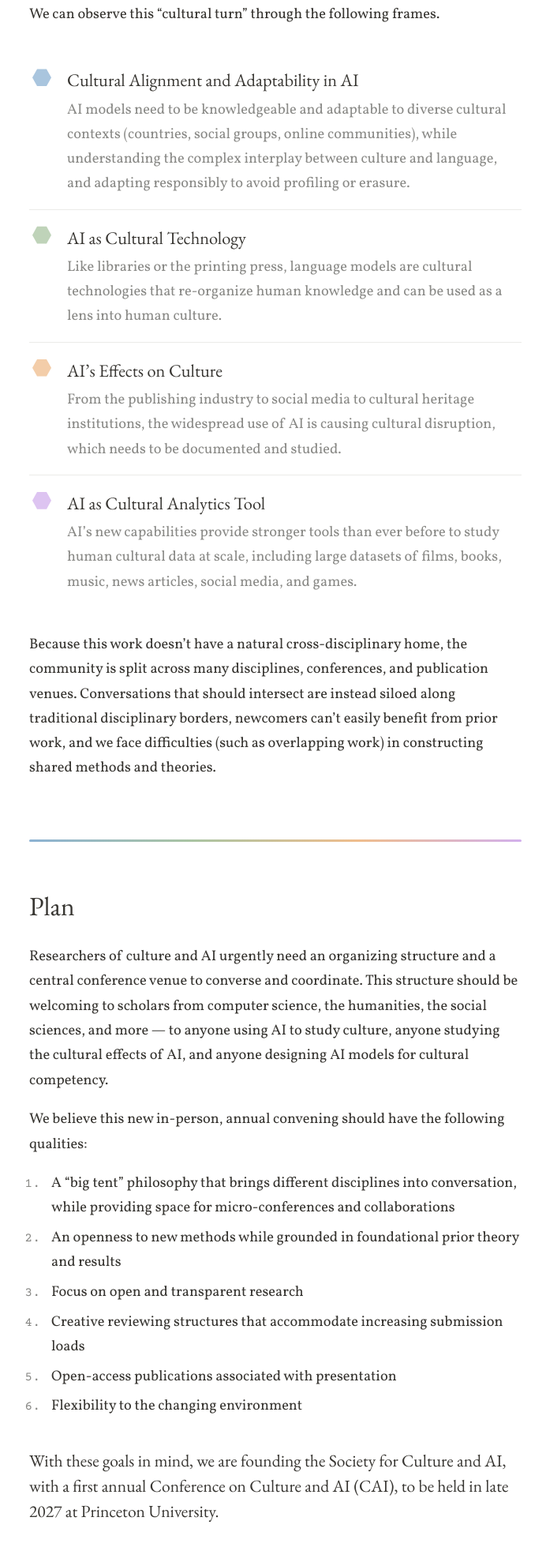
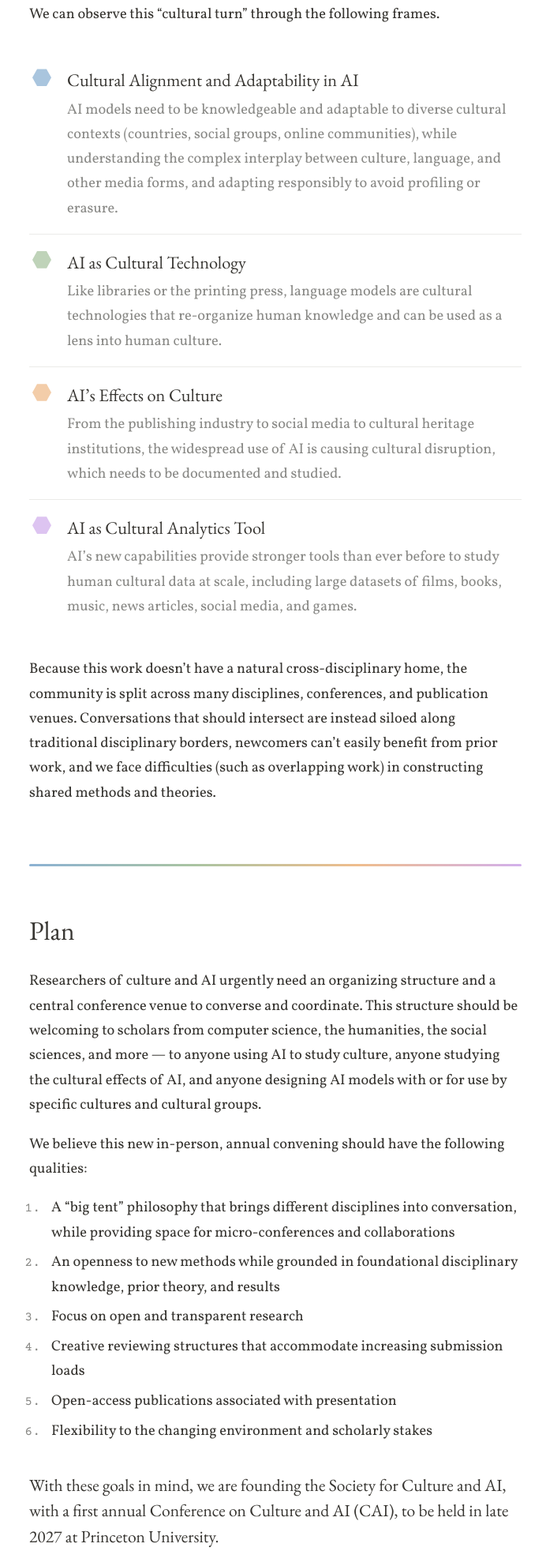
Before and after one commit to society-for-culture-ai/society-for-culture-ai.github.io, a plain HTML site: page index.html in a window 1280 px wide. Shown: the part 817-2781 px from the top of the page at 79% size, without its empty margins (291-983 px from the left). Drawn offline with nearby package versions, Linux system fonts and the light colour scheme.

Commit message:
Refine wording of plan qualities, audience, and first frame
Co-Authored-By: Claude Opus 5.5 <noreply@anthropic.com>

```diff
--- a/index.html
+++ b/index.html
@@ -54,7 +54,7 @@
         <ol class="frames">
           <li>
             <h3>Cultural Alignment and Adaptability in AI</h3>
-            <p>AI models need to be knowledgeable and adaptable to diverse cultural contexts (countries, social groups, online communities), while understanding the complex interplay between culture and language, and adapting responsibly to avoid profiling or erasure.</p>
+            <p>AI models need to be knowledgeable and adaptable to diverse cultural contexts (countries, social groups, online communities), while understanding the complex interplay between culture, language, and other media forms, and adapting responsibly to avoid profiling or erasure.</p>
           </li>
           <li>
             <h3>AI as Cultural Technology</h3>
@@ -86,16 +86,16 @@
           Researchers of culture and AI urgently need an organizing structure and a central conference venue
           to converse and coordinate. This structure should be welcoming to scholars from computer science,
           the humanities, the social sciences, and more &mdash; to anyone using AI to study culture, anyone
-          studying the cultural effects of AI, and anyone designing AI models for cultural competency.
+          studying the cultural effects of AI, and anyone designing AI models with or for use by specific cultures and cultural groups.
         </p>
         <p>We believe this new in-person, annual convening should have the following qualities:</p>
         <ol class="qualities">
           <li>A &ldquo;big tent&rdquo; philosophy that brings different disciplines into conversation, while providing space for micro-conferences and collaborations</li>
-          <li>An openness to new methods while grounded in foundational prior theory and results</li>
+          <li>An openness to new methods while grounded in foundational disciplinary knowledge, prior theory, and results</li>
           <li>Focus on open and transparent research</li>
           <li>Creative reviewing structures that accommodate increasing submission loads</li>
           <li>Open-access publications associated with presentation</li>
-          <li>Flexibility to the changing environment</li>
+          <li>Flexibility to the changing environment and scholarly stakes</li>
         </ol>
         <p class="callout">
           With these goals in mind, we are founding the Society for Culture and AI, with a first annual
```
